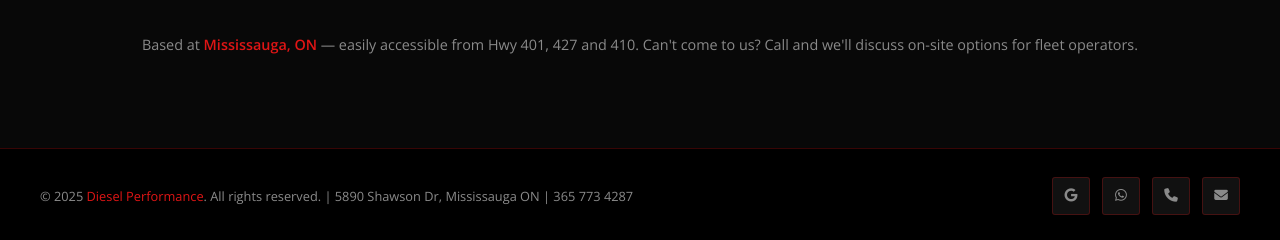
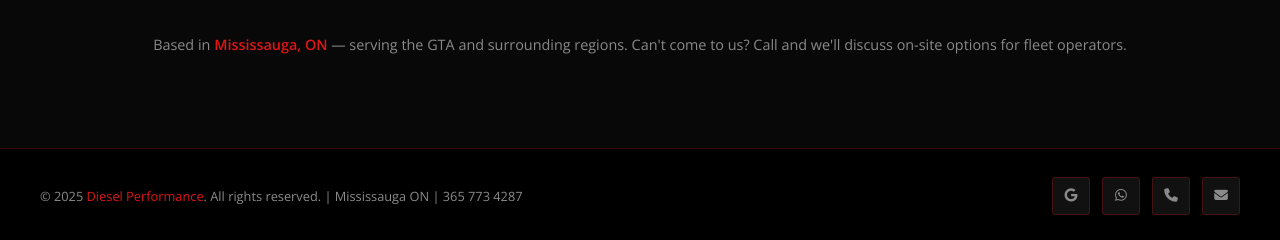
Before and after one commit to gagabeyonce662-tech/diesel-perfromance, a website: page index.html in a window 1280 px wide. Shown: the part 7502-7742 px from the top of the page. Drawn offline with nearby package versions, Linux system fonts and the light colour scheme.

Commit message:
Location ambiguous

```diff
--- a/index.html
+++ b/index.html
@@ -1919,7 +1919,7 @@
             <div class="contact-icon"><i class="fa fa-location-dot"></i></div>
             <div>
               <strong>Location</strong>
-              <span>5890 Shawson Dr<br>Mississauga, ON L4W 3W5</span>
+              <span>Mississauga, ON</span>
             </div>
           </div>
           <div class="contact-info-item">
@@ -2019,8 +2019,9 @@
         <div class="area-pill"><i class="fa fa-location-dot"></i><span>Orangeville</span></div>
         <div class="area-pill"><i class="fa fa-location-dot"></i><span>GTA & Beyond</span></div>
       </div>
-      <p class="areas-note">Based at <span> Mississauga, ON</span> — easily accessible from Hwy 401, 427
-        and 410. Can't come to us? Call and we'll discuss on-site options for fleet operators.</p>
+      <p class="areas-note">Based in <span>Mississauga, ON</span> — serving the GTA and surrounding regions. Can't come
+        to us? Call and we'll
+        discuss on-site options for fleet operators.</p>
     </div>
   </section>
 
@@ -2029,11 +2030,11 @@
   <div class="footer-bar">
     <div class="footer-bar-inner">
       <div class="footer-copy">
-        &copy; 2025 <span>Diesel Performance</span>. All rights reserved. | 5890 Shawson Dr, Mississauga ON | <a
-          href="tel:3657734287" style="color:var(--text-muted);">365 773 4287</a>
+        &copy; 2025 <span>Diesel Performance</span>. All rights reserved. | Mississauga ON | <a href="tel:3657734287"
+          style="color:var(--text-muted);">365 773 4287</a>
       </div>
       <div class="footer-socials">
-        <a href="https://www.google.com/maps/search/5890+Shawson+Dr+Mississauga+ON" target="_blank" rel="noopener"
+        <a href="https://www.google.com/maps/search/Diesel+Performance+Mississauga+ON" target="_blank" rel="noopener"
           title="Google Maps"><i class="fab fa-google"></i></a>
         <a href="https://wa.me/13657734287" target="_blank" rel="noopener" title="WhatsApp"><i
             class="fab fa-whatsapp"></i></a>
```
